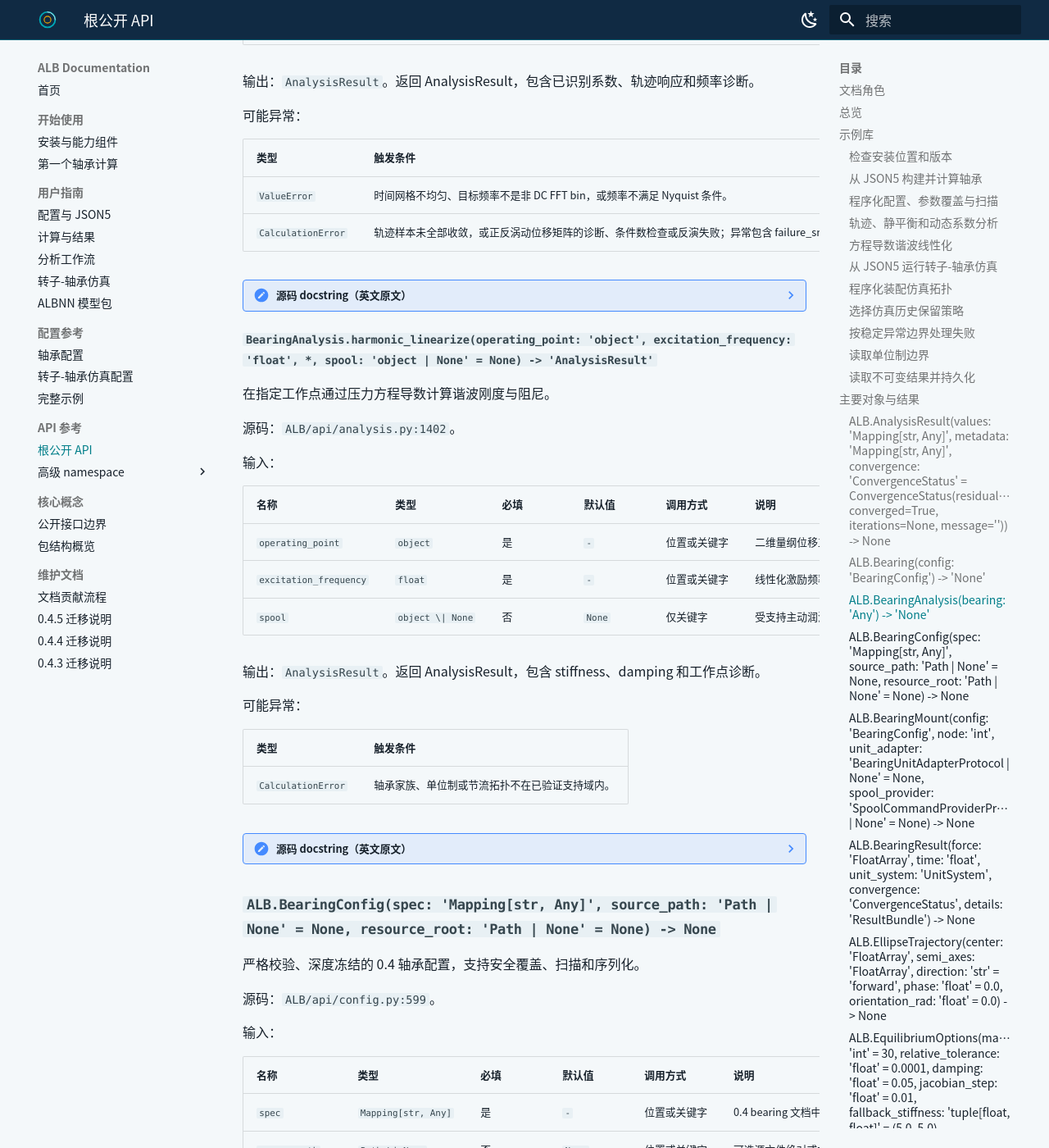
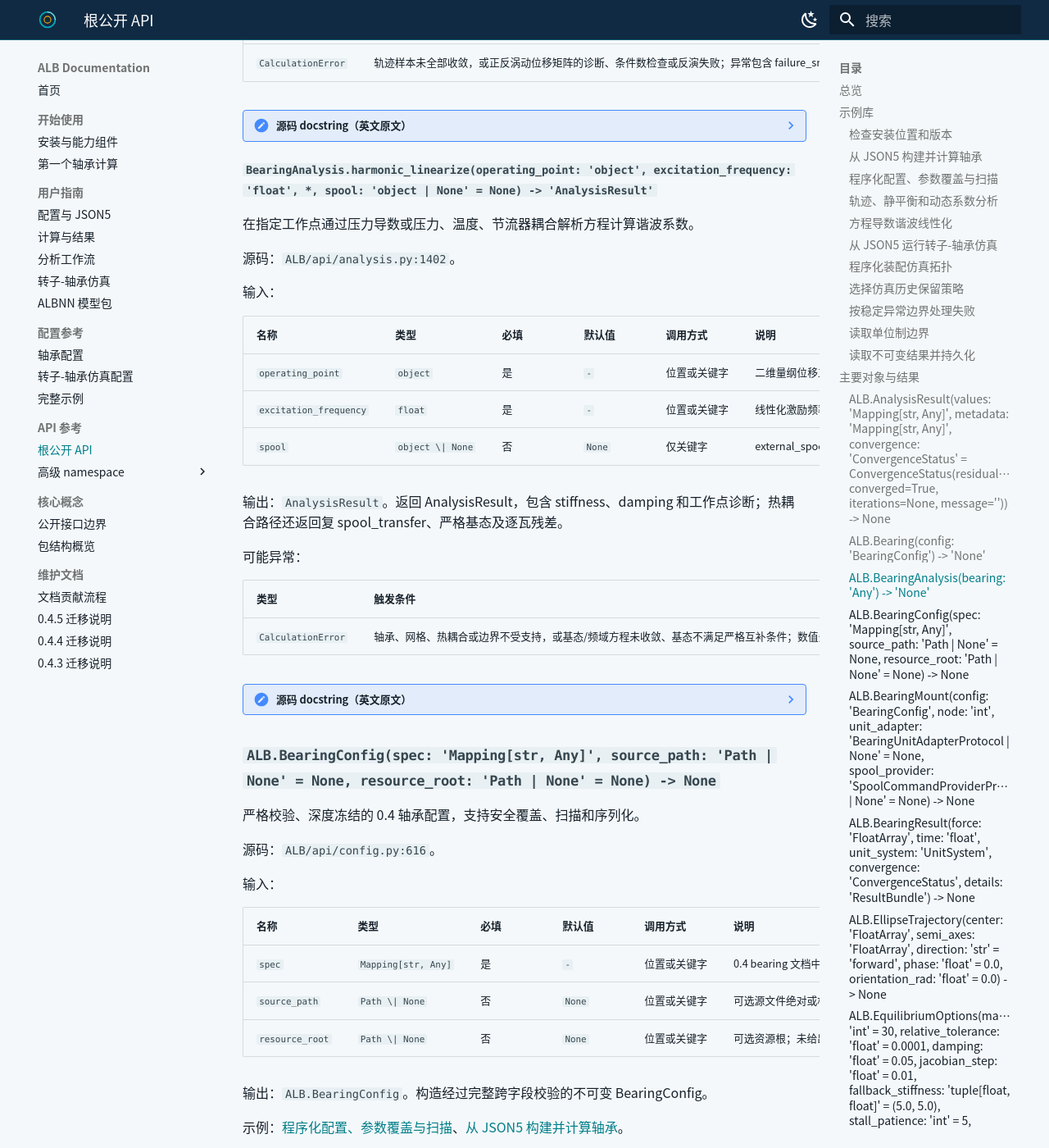
Before and after one commit to waj734014160-creator/ALB, an MkDocs documentation site: the page built from docs/api/public_api_reference.md, in a window 1280 px wide and 1400 px high, scrolled down 14779 px. Shown: the whole window at 82% size. Built offline with MkDocs 1.6.1 and Material for MkDocs 9.7.7, drawn with Linux system fonts in a browser that asks for light colours; some of the changed text lies outside the part shown.

Commit message:
docs: regenerate public API reference
Refresh the generated root API reference after the harmonic
linearization and surrogate symmetry changes moved public source
locations, document the thermal harmonic_linearize path in
public_api_docs.json, and use the shorter generated-file header already
adopted by the config reference.

Co-Authored-By: Claude Opus 5.5 <noreply@anthropic.com>

````diff
--- a/docs/api/public_api_reference.md
+++ b/docs/api/public_api_reference.md
@@ -1,19 +1,12 @@
 # ALB 公开 API 自动参考
 
-## 文档角色
-
-- 角色：由源码与语义元数据生成的稳定公开 API 参考。
-- 目的：展示 `ALB` 根命名空间中类、函数、枚举、异常和常量的输入、输出、功能与示例。
-- 允许更新：只能通过 `tools/docs/generate_public_api_reference.py` 根据当前源码和元数据重新生成。
-- 禁止更新：手工修改生成正文、记录实时运行状态或描述未导出的内部实现。
-- 更新时机：`ALB.__all__`、公开签名、公开成员、中文语义说明或示例变化时。
-- 事实来源：`ALB.__all__`、运行时签名、源码 docstring 和 `docs/api/public_api_docs.json`。
-
-<!-- This file is generated. Do not edit it directly. -->
+参考来源：`ALB.__all__`、运行时签名、源码 docstring 和 `docs/api/public_api_docs.json`。
+
+<!-- Generated by tools/docs/generate_public_api_reference.py; regeneration replaces this content. -->
 
 - 包版本：`0.4.5`
 - 公开符号数：`27`
-- 接口表面摘要：`sha256:e367f022ef5b3771`
+- 接口表面摘要：`sha256:786c0e6ed7e515bc`
 - 重新生成：`python tools/docs/generate_public_api_reference.py`
 - 一致性检查：`python tools/docs/generate_public_api_reference.py --check`
 
@@ -28,7 +21,7 @@
 | `AnalysisResult` | 类 | 分析服务返回的不可变通用结果，保存数值结果、诊断元数据和收敛状态。 | `ALB/api/results.py:175` |
 | `Bearing` | 类 | 单个已构建轴承的用户 facade，负责顺序计算、最新结果读取、诊断和独立分析入口。 | `ALB/api/bearing.py:26` |
 | `BearingAnalysis` | 类 | 基于一个 Bearing 配置执行状态隔离的静平衡、轨迹、动态系数和谐波线性化。 | `ALB/api/analysis.py:987` |
-| `BearingConfig` | 类 | 严格校验、深度冻结的 0.4 轴承配置，支持安全覆盖、扫描和序列化。 | `ALB/api/config.py:599` |
+| `BearingConfig` | 类 | 严格校验、深度冻结的 0.4 轴承配置，支持安全覆盖、扫描和序列化。 | `ALB/api/config.py:616` |
 | `BearingMount` | 类 | 把一个不可变轴承配置固定挂载到转子节点，并可附加单位和阀芯命令适配器。 | `ALB/api/simulation.py:152` |
 | `BearingResult` | 类 | 一次成功二维轴承计算的不可变结果，包含力、时间、单位、收敛状态和完整诊断。 | `ALB/api/results.py:42` |
 | `BuildError` | 异常 | 配置已经通过校验，但对应 runtime 无法完成装配时抛出的稳定异常。 | `ALB/api/errors.py:25` |
@@ -172,19 +165,21 @@ print(equilibrium.convergence.converged)
 <a id="example-harmonic_linearization"></a>
 ### 方程导数谐波线性化
 
-该入口只支持包概览中声明的量纲液膜和已验证主动润滑拓扑。
+量纲液膜与主动润滑轴承使用方程导数；四瓦主动轴承还支持完整热耦合及配置控制的热惯性。示例配置位于仓库 tools/analysis。
 
 ```python
 import ALB
 
-bearing = ALB.bearing_from_file("configs/harmonic_supported_alb.json5")
+bearing = ALB.bearing_from_file("tools/analysis/thermal_harmonic_example.json5")
 linearized = bearing.analysis.harmonic_linearize(
-    operating_point=(0.0, 0.0),
+    operating_point=(10e-6, -60e-6),
     excitation_frequency=50.0,
+    spool=(-0.08838834764831843, -0.12374368670764582),
 )
 K = linearized.values["stiffness"]
 C = linearized.values["damping"]
-print(K.shape, C.shape)
+G = linearized.values["spool_transfer"]
+print(K.shape, C.shape, G.shape)
 ```
 
 <a id="example-simulation_from_file"></a>
@@ -806,7 +801,7 @@ print(bundle.metadata["schema"], manifest)
 
 #### `BearingAnalysis.harmonic_linearize(operating_point: 'object', excitation_frequency: 'float', *, spool: 'object | None' = None) -> 'AnalysisResult'`
 
-在指定工作点通过压力方程导数计算谐波刚度与阻尼。
+在指定工作点通过压力导数或压力、温度、节流器耦合解析方程计算谐波系数。
 
 源码：`ALB/api/analysis.py:1402`。
 
@@ -816,36 +811,45 @@ print(bundle.metadata["schema"], manifest)
 | --- | --- | --- | --- | --- | --- |
 | `operating_point` | `object` | 是 | `-` | 位置或关键字 | 二维量纲位移工作点。 |
 | `excitation_frequency` | `float` | 是 | `-` | 位置或关键字 | 线性化激励频率，单位 Hz。 |
-| `spool` | `object \| None` | 否 | `None` | 仅关键字 | 受支持主动润滑拓扑的可选二维阀芯工作点。 |
-
-输出：`AnalysisResult`。返回 AnalysisResult，包含 stiffness、damping 和工作点诊断。
+| `spool` | `object \| None` | 否 | `None` | 仅关键字 | external_spool 配置必须提供的归一化二维基准阀芯；内部控制配置不传此参数。 |
+
+输出：`AnalysisResult`。返回 AnalysisResult，包含 stiffness、damping 和工作点诊断；热耦合路径还返回复 spool_transfer、严格基态及逐瓦残差。
 
 
 可能异常：
 
 | 类型 | 触发条件 |
 | --- | --- |
-| `CalculationError` | 轴承家族、单位制或节流拓扑不在已验证支持域内。 |
-
-??? note "源码 docstring（英文原文）"
-    ```text
-    Linearize the pressure equations at one dimensional operating point.
-
-    This capability is verified only for dimensional ``liquid_film`` and
-    ``active_lubricated`` bearings without a thermal wrapper. The active
+| `CalculationError` | 轴承、网格、热耦合或边界不受支持，或基态/频域方程未收敛、基态不满足严格互补条件；数值失败保留 failure_snapshot。 |
+
+??? note "源码 docstring（英文原文）"
+    ```text
+    Compute equation-derived coefficients at a dimensional operating point.
+
+    Without thermal coupling, this capability supports dimensional
+    ``liquid_film`` and ``active_lubricated`` bearings. The active
     path requires the established three-node ``CSOrifice`` topology;
     external-spool control requires an explicit two-axis ``spool`` value.
     ``excitation_frequency`` is positive in Hz. Unsupported topology,
     static nonconvergence, or derivative failure raises ``CalculationError``
     and preserves available operating-point evidence in
     ``failure_snapshot``.
+
+    Thermal active bearings use the coupled pressure/temperature/restrictor
+    analytic system on a legacy tensor grid with full viscosity coupling.
+    A strict NCP base is refined, then its cavitation active set is fixed.
+    Thermal storage follows ``thermal.transient_enabled``. Results include
+    ``stiffness`` (N/m), ``damping`` (N*s/m), complex ``spool_transfer``
+    (N/normalized spool), base states and per-pad residual diagnostics.
+    These coefficients exclude controller and servovalve dynamics. SUPG
+    tau and thermal boundary branches are frozen at the production base.
     ```
 
 ### `ALB.BearingConfig(spec: 'Mapping[str, Any]', source_path: 'Path | None' = None, resource_root: 'Path | None' = None) -> None`
 
 严格校验、深度冻结的 0.4 轴承配置，支持安全覆盖、扫描和序列化。
 
-源码：`ALB/api/config.py:599`。
+源码：`ALB/api/config.py:616`。
 
 输入：
 
@@ -878,7 +882,7 @@ print(bundle.metadata["schema"], manifest)
     ``docs/api/examples/`` for complete JSON5 documents.
     ```
 
-源码：`ALB/api/config.py:599`。
+源码：`ALB/api/config.py:616`。
 
 公开数据字段：
 
````
Also changed, not shown: other parts of docs/api/public_api_reference.md (+9 -9 lines), docs/api/public_api_docs.json (+6 -6 lines), tools/docs/generate_public_api_reference.py (+2 -9 lines).
